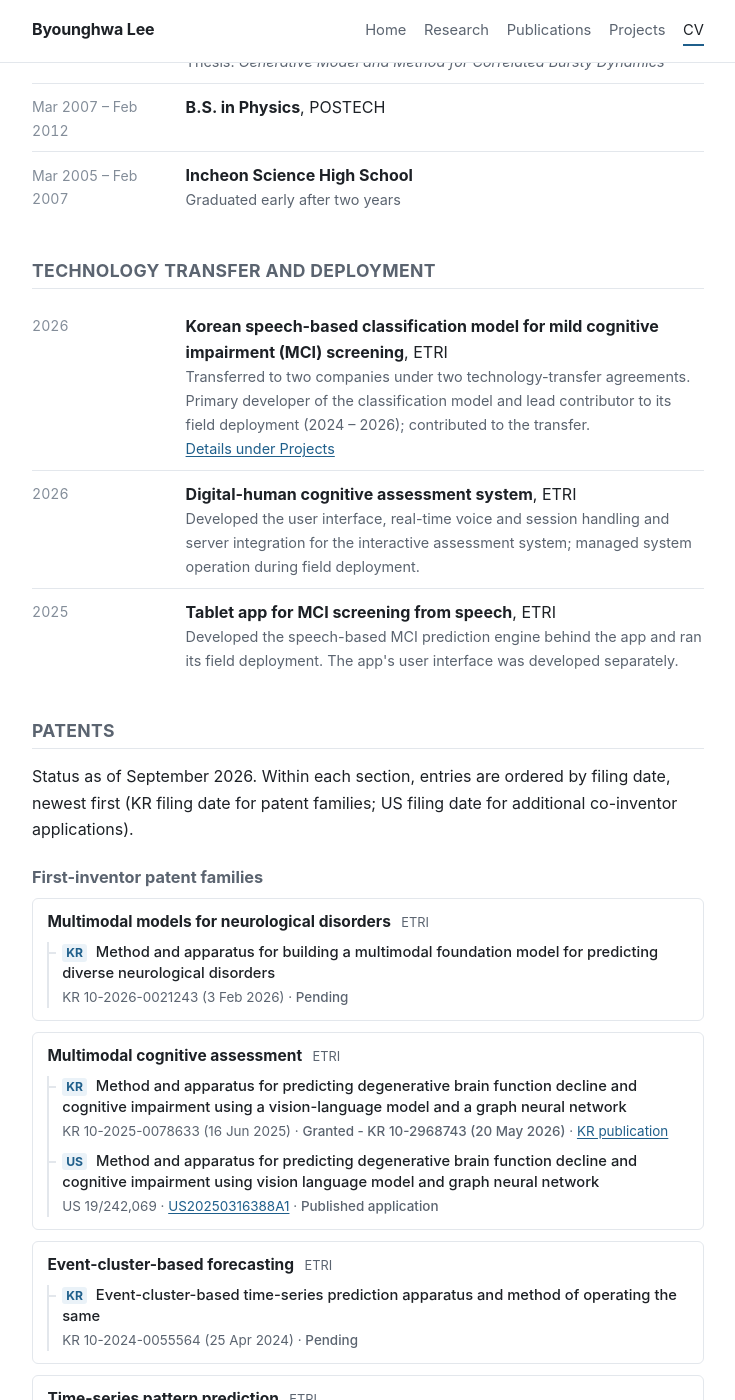
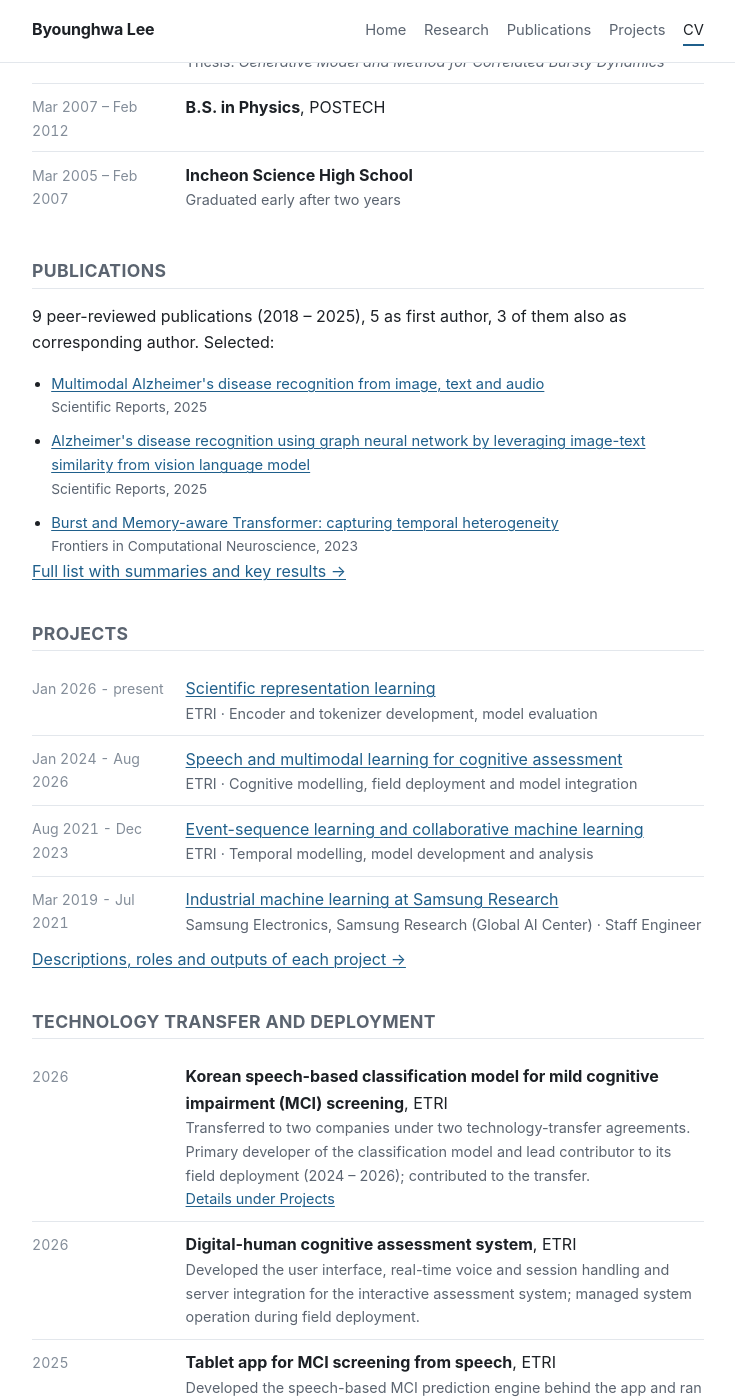
Before and after one commit to bh0903lee/bh0903lee.github.io, a Jekyll site: the page built from cv.md, in a window 1280 px wide and 1400 px high, scrolled down 687 px. Shown: the whole window, without its empty margins (272-1007 px from the left). Built offline with Jekyll 4.4.1, drawn with Linux system fonts in a browser that asks for light colours.

Commit message:
CV: add Publications and Projects sections that link to their tabs; check.py treats WORKFLOW.md as a repo doc
Co-Authored-By: Claude Fable 5.1 <noreply@anthropic.com>

```diff
--- a/cv.md
+++ b/cv.md
@@ -16,6 +16,8 @@ description: Curriculum vitae of Byounghwa Lee - education, appointments, teachi
 <ul class="toc" aria-label="Sections">
   <li><a href="#appointments">Appointments</a></li>
   <li><a href="#education">Education</a></li>
+  <li><a href="#publications">Publications</a></li>
+  <li><a href="#projects">Projects</a></li>
   <li><a href="#technology-transfer">Technology transfer and deployment</a></li>
   <li><a href="#patents">Patents</a></li>
   <li><a href="#presentations">Presentations</a></li>
@@ -69,6 +71,34 @@ description: Curriculum vitae of Byounghwa Lee - education, appointments, teachi
     </div>
   </div>
 </div>
+
+## Publications
+
+{% assign pubs_first = site.data.publications | where_exp: "p", "p.role contains 'First'" %}
+{% assign pubs_corr = site.data.publications | where_exp: "p", "p.role contains 'corresponding'" %}
+{{ site.data.publications | size }} peer-reviewed publications (2018 – 2025),
+{{ pubs_first | size }} as first author, {{ pubs_corr | size }} of them also as
+corresponding author. Selected:
+
+{% include research-papers.html keys="P01,P02,P03" %}
+
+[Full list with summaries and key results →]({{ '/publications/' | relative_url }})
+
+## Projects
+
+<div class="rows">
+  {% for pr in site.data.projects %}
+  <div class="row">
+    <div class="row-when">{{ pr.period }}</div>
+    <div class="row-what">
+      <p><a href="{{ '/projects/' | relative_url }}">{{ pr.name }}</a></p>
+      <p class="sub">{{ pr.org }} &middot; {{ pr.role }}</p>
+    </div>
+  </div>
+  {% endfor %}
+</div>
+
+[Descriptions, roles and outputs of each project →]({{ '/projects/' | relative_url }})
 
 ## Technology transfer and deployment {#technology-transfer}
 
--- a/tools/check.py
+++ b/tools/check.py
@@ -12,7 +12,7 @@ SITE = os.path.dirname(os.path.dirname(os.path.abspath(__file__)))
 errors, warnings = [], []
 
 # Markdown files that document the repo rather than being pages of the site.
-REPO_DOCS = {"README.md", "DEPLOY.md"}
+REPO_DOCS = {"README.md", "DEPLOY.md", "WORKFLOW.md"}
 
 
 class StrictLoader(yaml.SafeLoader):
```
